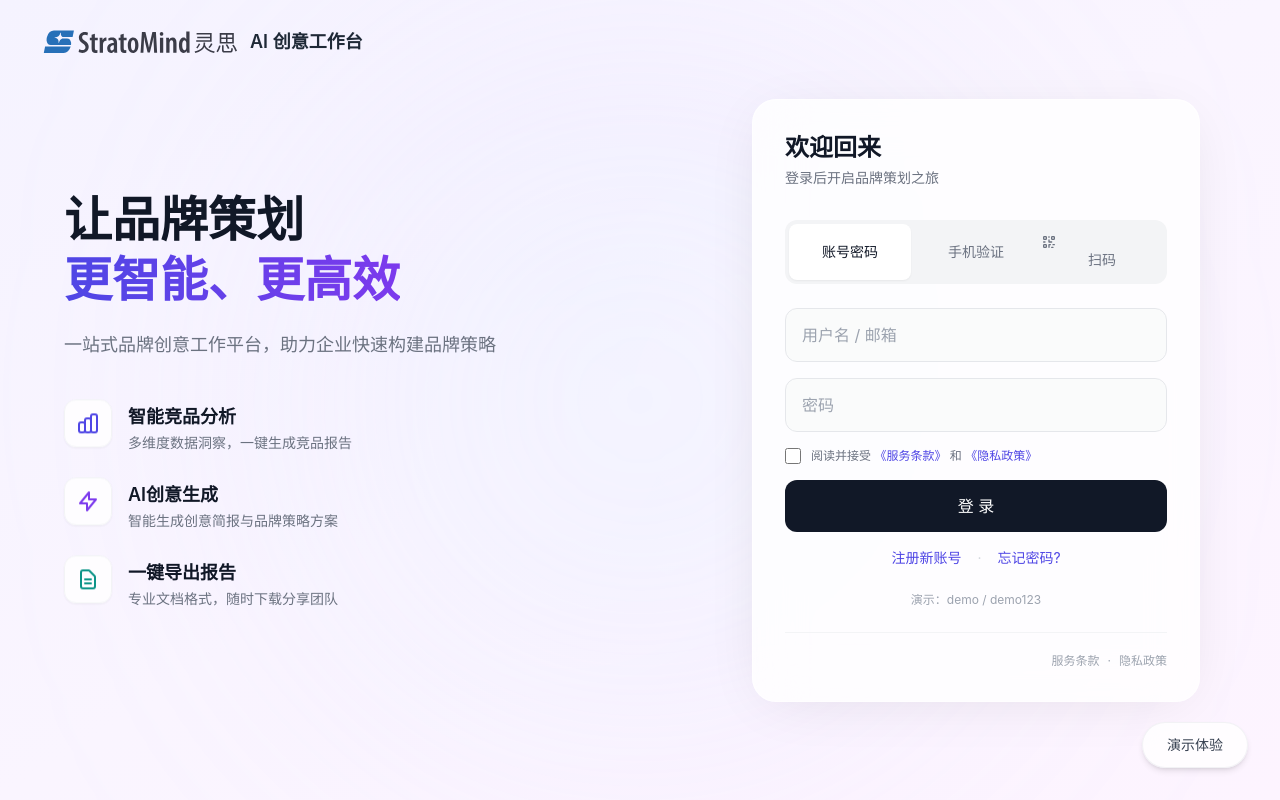
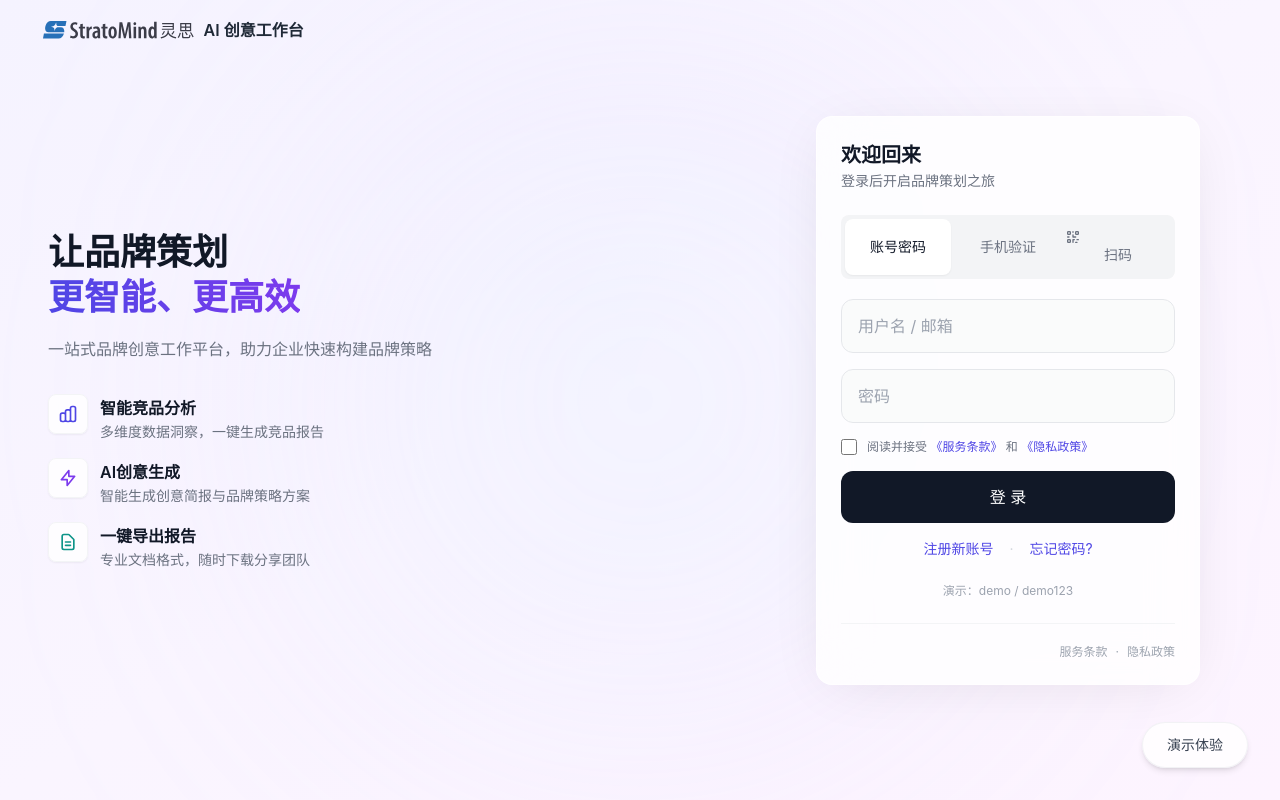
Before and after one commit to GPlanbrand/stratomind, a React (Vite) app: page / in a window 1280 px wide. Built offline with nearby package versions, Linux system fonts and the light colour scheme.

Commit message:
style: 网页版登录页布局更紧凑，登录框缩小

```diff
--- a/src/pages/HomeLoginPage.tsx
+++ b/src/pages/HomeLoginPage.tsx
@@ -479,53 +479,53 @@ const HomeLoginPage: React.FC = () => {
         </div>
 
         {/* 顶部Logo - 更精致的样式 */}
-        <div className="fixed top-0 left-0 right-0 z-20 px-10 py-6">
-          <div className="flex items-center gap-2.5">
-            <img src="/logo.svg" alt="AI 创意工作台" className="h-9 w-auto" />
-            <span className="text-lg font-semibold text-gray-800">AI 创意工作台</span>
+        <div className="fixed top-0 left-0 right-0 z-20 px-10 py-4">
+          <div className="flex items-center gap-2">
+            <img src="/logo.svg" alt="AI 创意工作台" className="h-7 w-auto" />
+            <span className="text-base font-semibold text-gray-800">AI 创意工作台</span>
           </div>
         </div>
 
         {/* 左侧产品宣传区 - 淡雅配色 */}
-        <div className="absolute left-0 top-1/2 -translate-y-1/2 z-10 px-16 max-w-xl">
-          <h1 className="text-5xl font-bold text-gray-900 mb-5 leading-tight">
+        <div className="absolute left-0 top-1/2 -translate-y-1/2 z-10 px-12 max-w-lg">
+          <h1 className="text-4xl font-bold text-gray-900 mb-4 leading-tight">
             让品牌策划<br/>
             <span className="bg-gradient-to-r from-indigo-600 to-violet-600 bg-clip-text text-transparent">更智能、更高效</span>
           </h1>
-          <p className="text-lg text-gray-500 mb-10 leading-relaxed">
+          <p className="text-base text-gray-500 mb-8 leading-relaxed">
             一站式品牌创意工作平台，助力企业快速构建品牌策略
           </p>
-          <div className="space-y-6">
-            <div className="flex items-start gap-4 group">
-              <div className="w-12 h-12 rounded-xl bg-white/80 backdrop-blur-sm shadow-sm flex items-center justify-center flex-shrink-0 group-hover:shadow-md transition-shadow border border-gray-100">
-                <svg className="w-6 h-6 text-indigo-600" fill="none" stroke="currentColor" viewBox="0 0 24 24">
+          <div className="space-y-4">
+            <div className="flex items-start gap-3 group">
+              <div className="w-10 h-10 rounded-lg bg-white/80 backdrop-blur-sm shadow-sm flex items-center justify-center flex-shrink-0 group-hover:shadow-md transition-shadow border border-gray-100">
+                <svg className="w-5 h-5 text-indigo-600" fill="none" stroke="currentColor" viewBox="0 0 24 24">
                   <path strokeLinecap="round" strokeLinejoin="round" strokeWidth={2} d="M9 19v-6a2 2 0 00-2-2H5a2 2 0 00-2 2v6a2 2 0 002 2h2a2 2 0 002-2zm0 0V9a2 2 0 012-2h2a2 2 0 012 2v10m-6 0a2 2 0 002 2h2a2 2 0 002-2m0 0V5a2 2 0 012-2h2a2 2 0 012 2v14a2 2 0 01-2 2h-2a2 2 0 01-2-2z" />
                 </svg>
               </div>
-              <div className="pt-1">
-                <div className="font-semibold text-gray-900 text-lg">智能竞品分析</div>
+              <div className="pt-0.5">
+                <div className="font-semibold text-gray-900">智能竞品分析</div>
                 <div className="text-gray-500 text-sm mt-0.5">多维度数据洞察，一键生成竞品报告</div>
               </div>
             </div>
-            <div className="flex items-start gap-4 group">
-              <div className="w-12 h-12 rounded-xl bg-white/80 backdrop-blur-sm shadow-sm flex items-center justify-center flex-shrink-0 group-hover:shadow-md transition-shadow border border-gray-100">
-                <svg className="w-6 h-6 text-violet-600" fill="none" stroke="currentColor" viewBox="0 0 24 24">
+            <div className="flex items-start gap-3 group">
+              <div className="w-10 h-10 rounded-lg bg-white/80 backdrop-blur-sm shadow-sm flex items-center justify-center flex-shrink-0 group-hover:shadow-md transition-shadow border border-gray-100">
+                <svg className="w-5 h-5 text-violet-600" fill="none" stroke="currentColor" viewBox="0 0 24 24">
                   <path strokeLinecap="round" strokeLinejoin="round" strokeWidth={2} d="M13 10V3L4 14h7v7l9-11h-7z" />
                 </svg>
               </div>
-              <div className="pt-1">
-                <div className="font-semibold text-gray-900 text-lg">AI创意生成</div>
+              <div className="pt-0.5">
+                <div className="font-semibold text-gray-900">AI创意生成</div>
                 <div className="text-gray-500 text-sm mt-0.5">智能生成创意简报与品牌策略方案</div>
               </div>
             </div>
-            <div className="flex items-start gap-4 group">
-              <div className="w-12 h-12 rounded-xl bg-white/80 backdrop-blur-sm shadow-sm flex items-center justify-center flex-shrink-0 group-hover:shadow-md transition-shadow border border-gray-100">
-                <svg className="w-6 h-6 text-teal-600" fill="none" stroke="currentColor" viewBox="0 0 24 24">
+            <div className="flex items-start gap-3 group">
+              <div className="w-10 h-10 rounded-lg bg-white/80 backdrop-blur-sm shadow-sm flex items-center justify-center flex-shrink-0 group-hover:shadow-md transition-shadow border border-gray-100">
+                <svg className="w-5 h-5 text-teal-600" fill="none" stroke="currentColor" viewBox="0 0 24 24">
                   <path strokeLinecap="round" strokeLinejoin="round" strokeWidth={2} d="M9 12h6m-6 4h6m2 5H7a2 2 0 01-2-2V5a2 2 0 012-2h5.586a1 1 0 01.707.293l5.414 5.414a1 1 0 01.293.707V19a2 2 0 01-2 2z" />
                 </svg>
               </div>
-              <div className="pt-1">
-                <div className="font-semibold text-gray-900 text-lg">一键导出报告</div>
+              <div className="pt-0.5">
+                <div className="font-semibold text-gray-900">一键导出报告</div>
                 <div className="text-gray-500 text-sm mt-0.5">专业文档格式，随时下载分享团队</div>
               </div>
             </div>
@@ -534,18 +534,16 @@ const HomeLoginPage: React.FC = () => {
 
         {/* 登录卡片靠右 - 精致玻璃态设计 */}
         <div className="flex items-center justify-end w-full relative z-10 px-8 lg:pr-20">
-          <div className="bg-white/80 backdrop-blur-xl rounded-3xl shadow-[0_8px_60px_-15px_rgba(0,0,0,0.1)] border border-white/60 w-full max-w-md overflow-hidden">
+          <div className="bg-white/80 backdrop-blur-xl rounded-2xl shadow-[0_8px_60px_-15px_rgba(0,0,0,0.1)] border border-white/60 w-full max-w-sm overflow-hidden">
             {/* 登录表单内容 */}
-            <div className="p-8">
-              <div className="flex items-center justify-between mb-8">
-                <div>
-                  <h2 className="text-2xl font-semibold text-gray-900">欢迎回来</h2>
-                  <p className="text-sm text-gray-500 mt-1">登录后开启品牌策划之旅</p>
-                </div>
+            <div className="p-6">
+              <div className="mb-6">
+                <h2 className="text-xl font-semibold text-gray-900">欢迎回来</h2>
+                <p className="text-sm text-gray-500 mt-0.5">登录后开启品牌策划之旅</p>
               </div>
 
               {/* 登录方式切换 - 胶囊式Tab */}
-              <div className="flex gap-1 p-1 bg-gray-100 rounded-xl mb-6">
+              <div className="flex gap-1 p-1 bg-gray-100 rounded-lg mb-5">
                 <button
                   onClick={() => { setLoginMethod('account'); setShowPhoneGuide(false); }}
                   className={`flex-1 py-2.5 text-sm font-medium rounded-lg transition-all duration-200 ${
```
